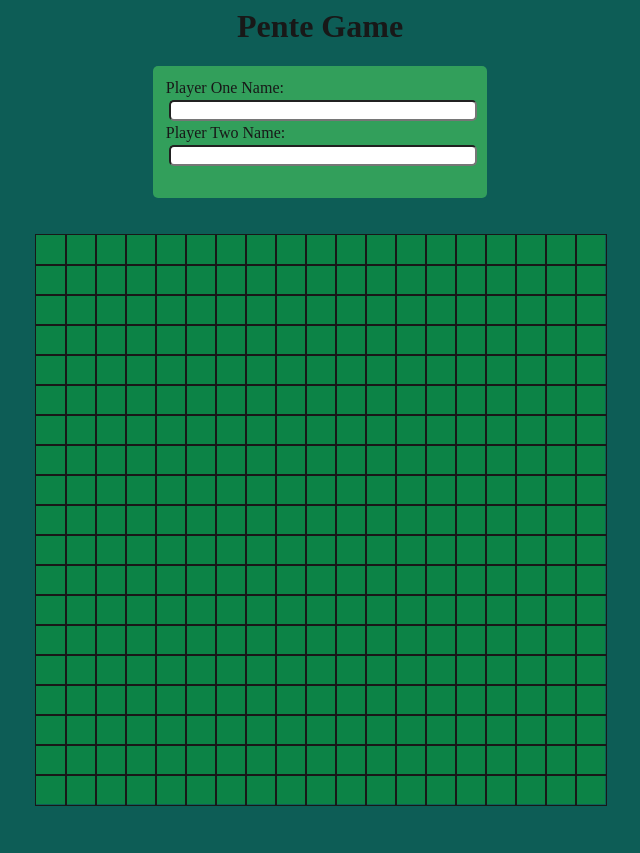
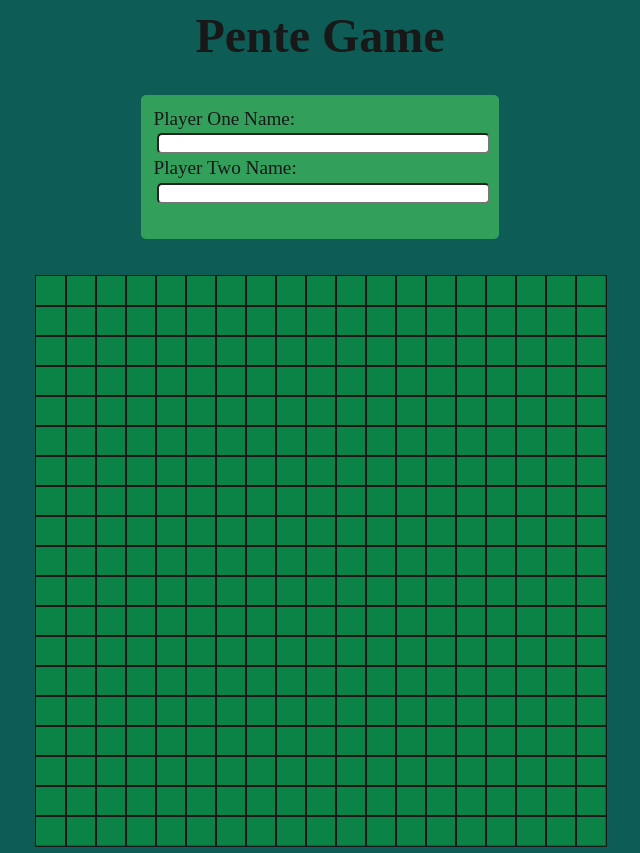
Before and after one commit to Jace-Banford-Byington/Extreme, a plain HTML site: page index.html in a window 1280 px wide. Shown: the whole page, without its empty margins (320-960 px from the left). Before the commit the page ends 812 px from the top, so only its background shows below. Drawn offline with Linux system fonts and the light colour scheme.

Commit message:
font size

```diff
--- a/css/style.css
+++ b/css/style.css
@@ -14,6 +14,8 @@ body{
 
 h1{
   text-align: center;
+  font-weight: bold;
+  font-size: 3em;
 }
 
 .form{
@@ -26,6 +28,7 @@ h1{
   background-color: var(--shamrock-green);
   padding: 1%;
   border-radius: 5px;
+  font-size: 1.2em;
 }
 
 input{
```
